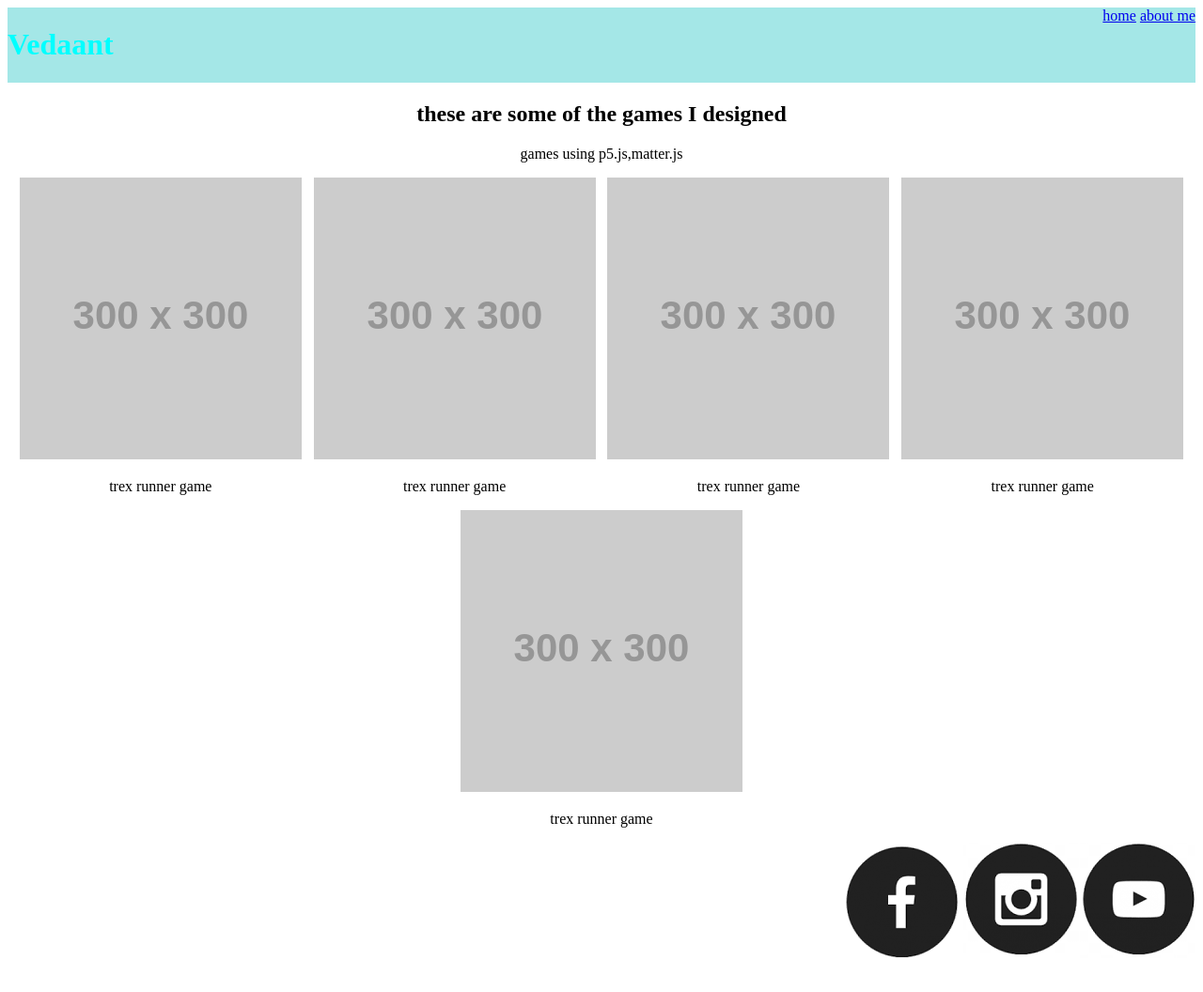
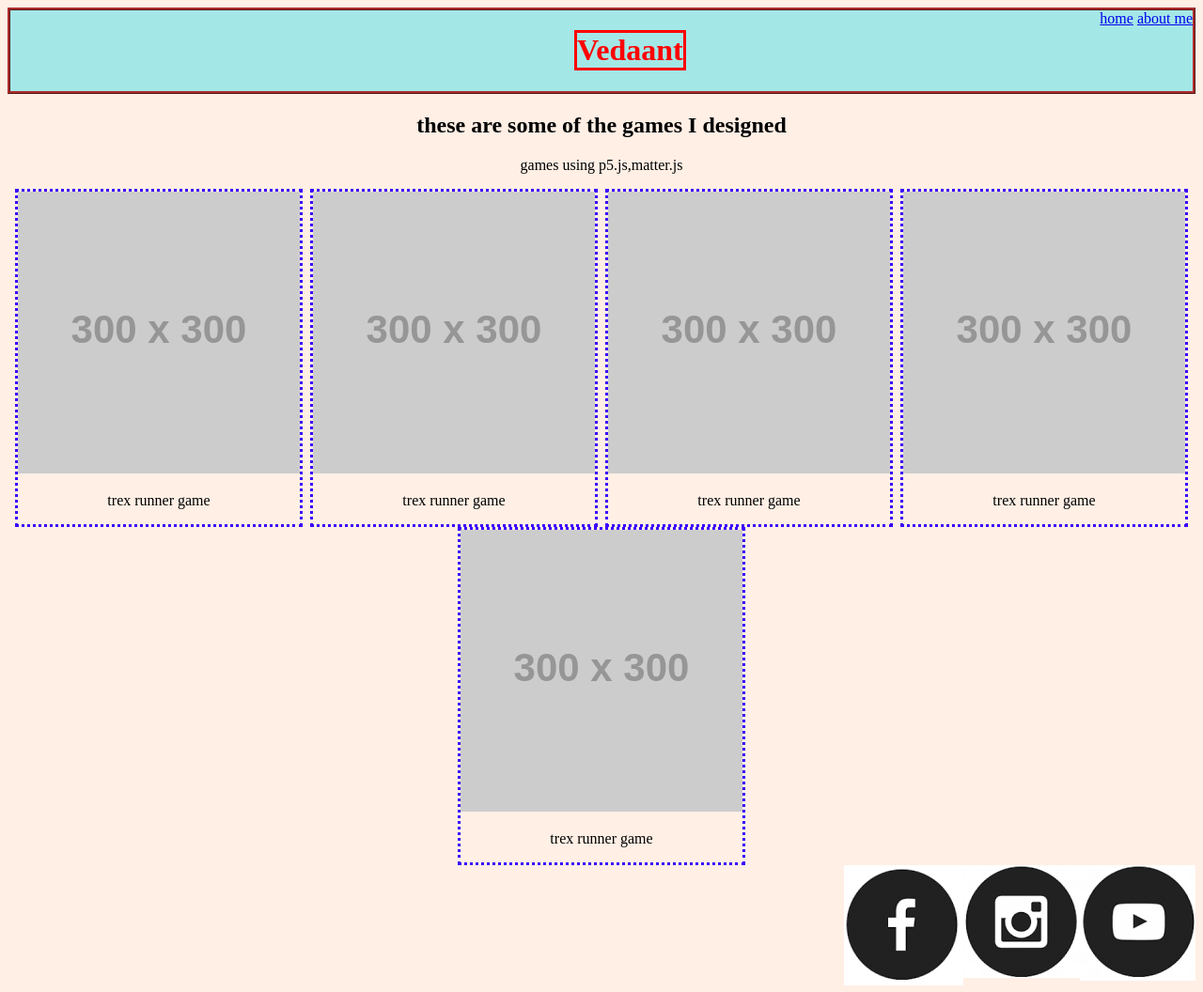
Before and after one commit to Vedaant0607/myWebPage, a plain HTML site: page index.html in a window 1280 px wide. Shown: the whole page at 94% size. Drawn offline with Linux system fonts and the light colour scheme; placeholder pictures from the web are drawn by us.

Commit message:
my portfolio

```diff
--- a/style.css
+++ b/style.css
@@ -1,8 +1,12 @@
 h1{
-    color:aqua
+    border-style:solid;
+    color:#f00;
 }
 .header{
   background-color: rgb(164, 231, 231);
+  border-style:ridge ;
+  border-color:#ad2b2b;
+  padding-left: 600px;
   display:flex;
   justify-content:space-between ;
 }
@@ -15,6 +19,11 @@ h1{
  display:flex;
   flex-wrap:wrap;
   justify-content:space-evenly;
+
+}
+.item{
+    border-style: dotted;
+    border-color:#3b00ff;
 }
 .footer{
     display:flex;
@@ -23,3 +32,6 @@ h1{
 p,h2{
     text-align:center ;
 }
+body{
+background-color:#FFEFE5;
+}
```
Also changed, not shown: index.html (+1 -1 lines).
